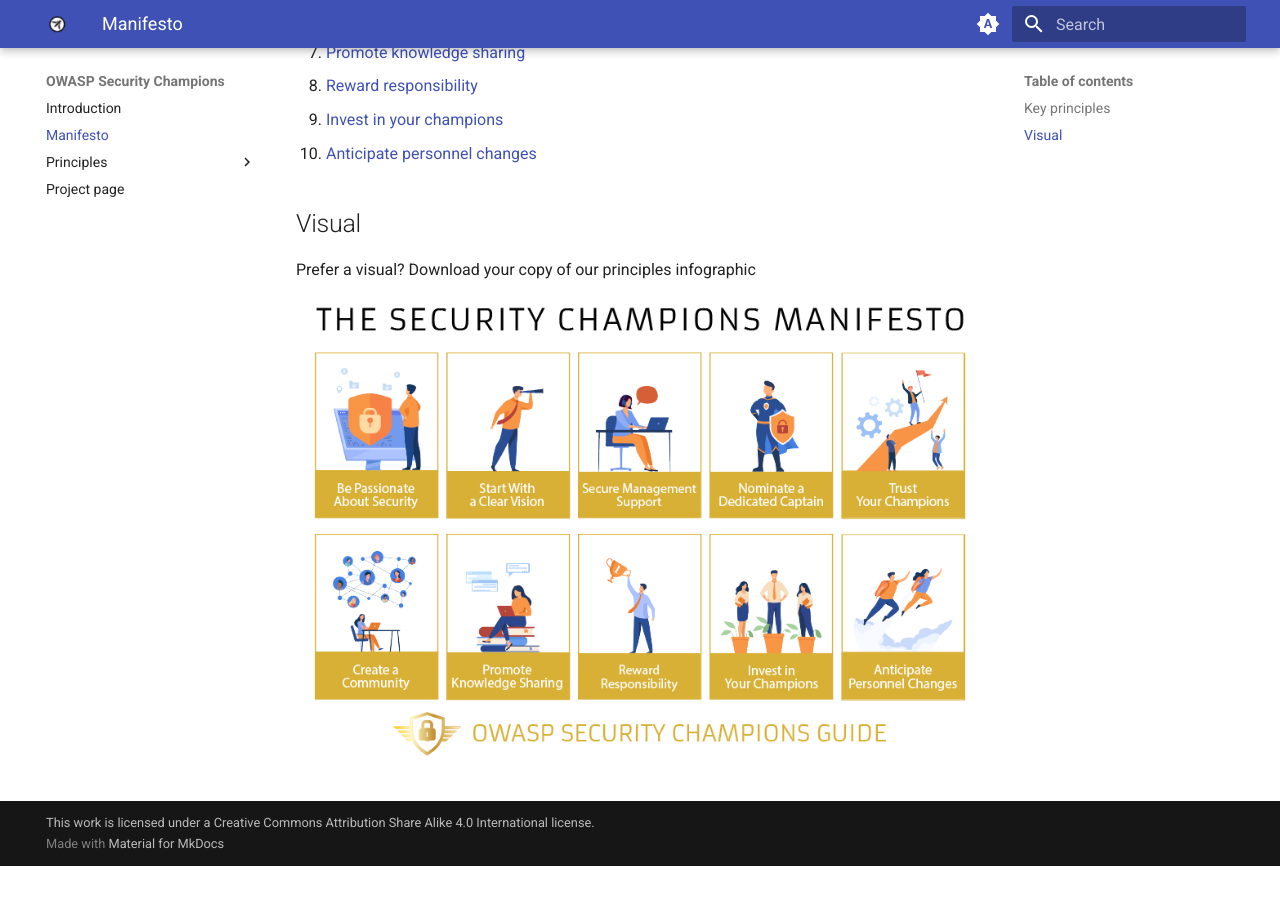
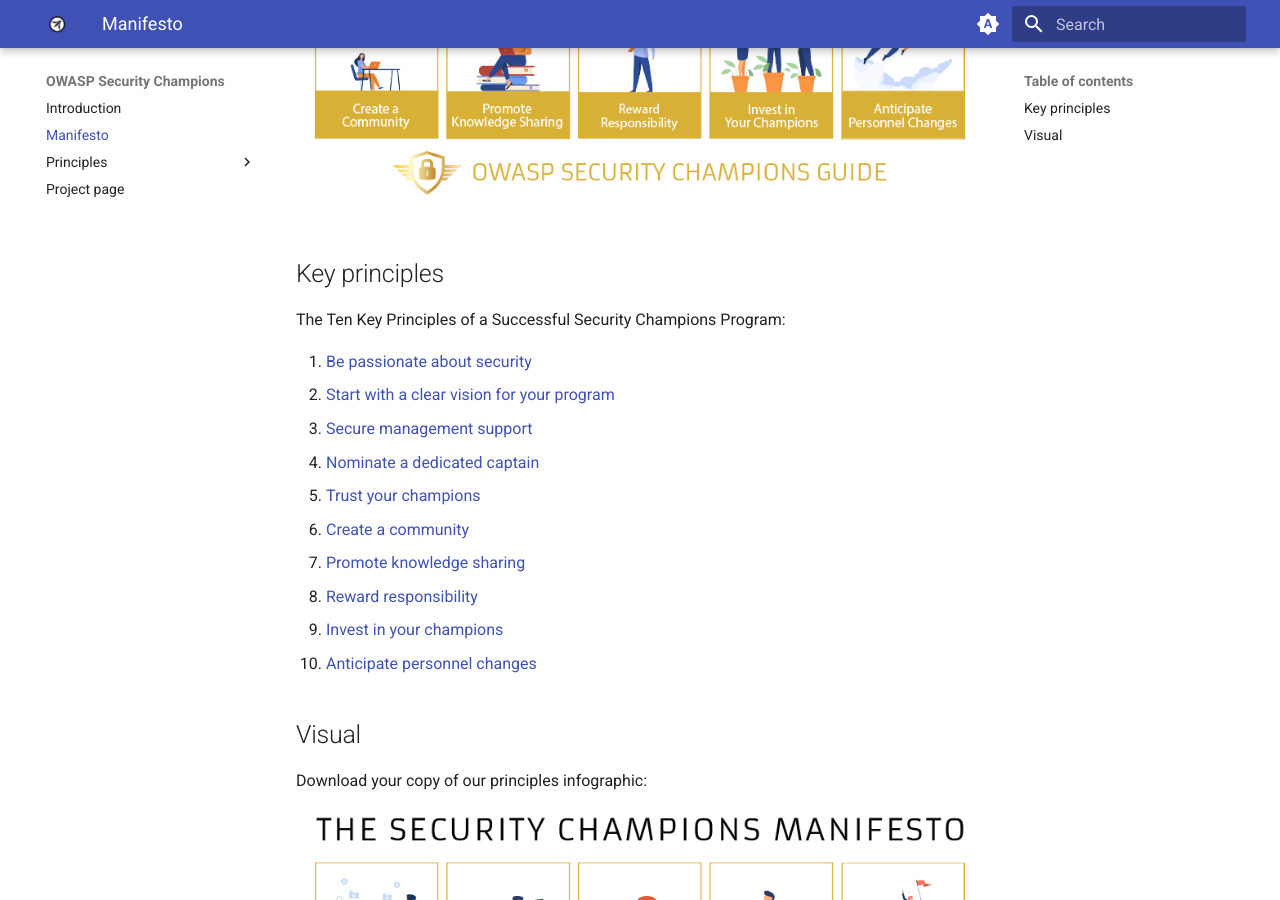
Before and after one commit to g-wijma/Security-Champions, an MkDocs documentation site: the page built from docs/manifesto.md, in a window 1280 px wide and 900 px high, scrolled down 618 px. Built offline with MkDocs 1.6.1 and Material for MkDocs 9.7.7, drawn with Linux system fonts in a browser that asks for light colours; before the commit the page ends 1484 px from its top, so only the background shows below that; some of the changed lines change nothing that is shown.

Commit message:
Added manifesto image map to link to principles

```diff
--- a/docs/manifesto.md
+++ b/docs/manifesto.md
@@ -1,6 +1,20 @@
 The OWASP Security Champions Manifesto is a set of guiding principles crucial to any successful program!
 
 The principles have been drawn from an initial series of in-depth interviews with Application Security leaders from across the globe as part of our wider goal to provide a comprehensive Security Champions playbook.
+
+<img src="../assets/images/OWASP_Security_Champions_Manifesto.png" usemap="#image-map">
+<map name="image-map">
+    <area target="_self" title="Be passionate about security" href="../principles/01_Be_passionate_about_security" coords="174,85,24,289" shape="rect">
+    <area target="_self" title="Start with a clear vision for your program" href="../principles/02_Start_with_a_clear_vision_for_your_program" coords="184,290,335,85" shape="rect">
+    <area target="_self" title="Secure management support" href="../principles/03_Secure_management_support" coords="495,86,349,288" shape="rect">
+    <area target="_self" title="Nominate a dedicated captain" href="../principles/04_Nominate_a_dedicated_captain" coords="505,287,656,87" shape="rect">
+    <area target="_self" title="Trust your champions" href="../principles/05_Trust_your_champions" coords="667,286,816,87" shape="rect">
+    <area target="_self" title="Create a community" href="../principles/06_Create_a_community" coords="23,509,172,309" shape="rect">
+    <area target="_self" title="Promote knowledge sharing" href="../principles/07_Promote_knowledge_sharing" coords="184,508,335,307" shape="rect">
+    <area target="_self" title="Reward responsibility" href="../principles/08_Reward_responsibility" coords="346,507,495,308" shape="rect">
+    <area target="_self" title="Invest in your champions" href="../principles/09_Invest_in_your_champions" coords="507,508,656,307" shape="rect">
+    <area target="_self" title="Anticipate personnel changes" href="../principles/10_Anticipate_personnel_changes" coords="668,509,817,310" shape="rect">
+</map>
 
 ## Key principles
 The Ten Key Principles of a Successful Security Champions Program:
@@ -17,5 +31,5 @@
 10. [Anticipate personnel changes](principles/10_Anticipate_personnel_changes.md)
 
 ## Visual
-Prefer a visual? Download your copy of our principles infographic
+Download your copy of our principles infographic:
 ![Manifesto infographic](assets/images/OWASP_Security_Champions_Manifesto.png)
```
